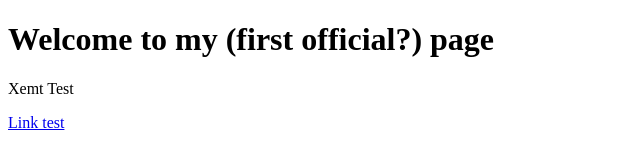
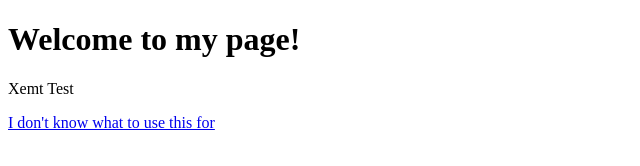
Before and after one commit to Xemt/xemt.github.io, a plain HTML site: page index.html in a window 1280 px wide. Shown: the whole page, without its empty margins (0-640 px from the left). Drawn offline with Linux system fonts and the light colour scheme.

Commit message:
Update index.html
I don't know what to do with 2.html yet

```diff
--- a/index.html
+++ b/index.html
@@ -1,8 +1,8 @@
 <!DOCTYPE html>
 <html>
 <body>
-<h1>Welcome to my (first official?) page</h1>
+<h1>Welcome to my page!</h1>
 <p>Xemt Test</p>
-  <a href="2.html"> Link test </a>
+  <a href="2.html"> I don't know what to use this for </a>
 </body>
 </html>
```
